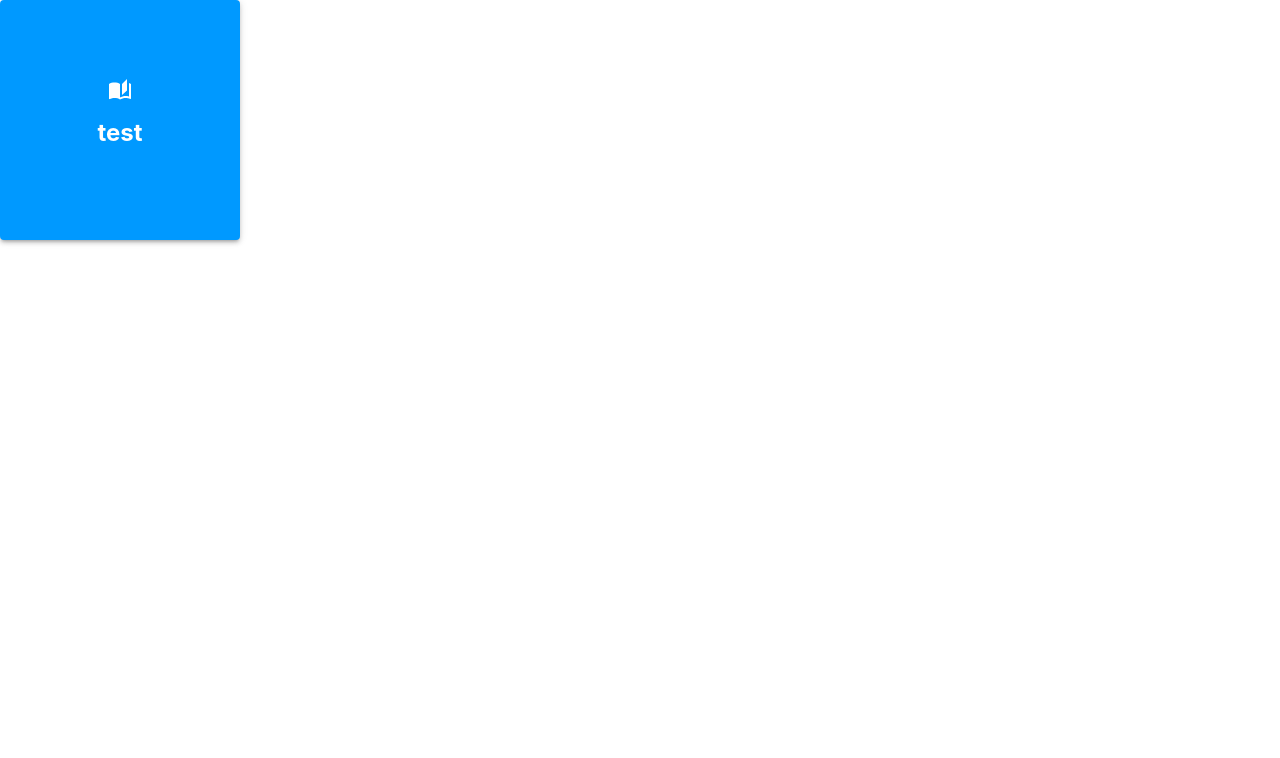
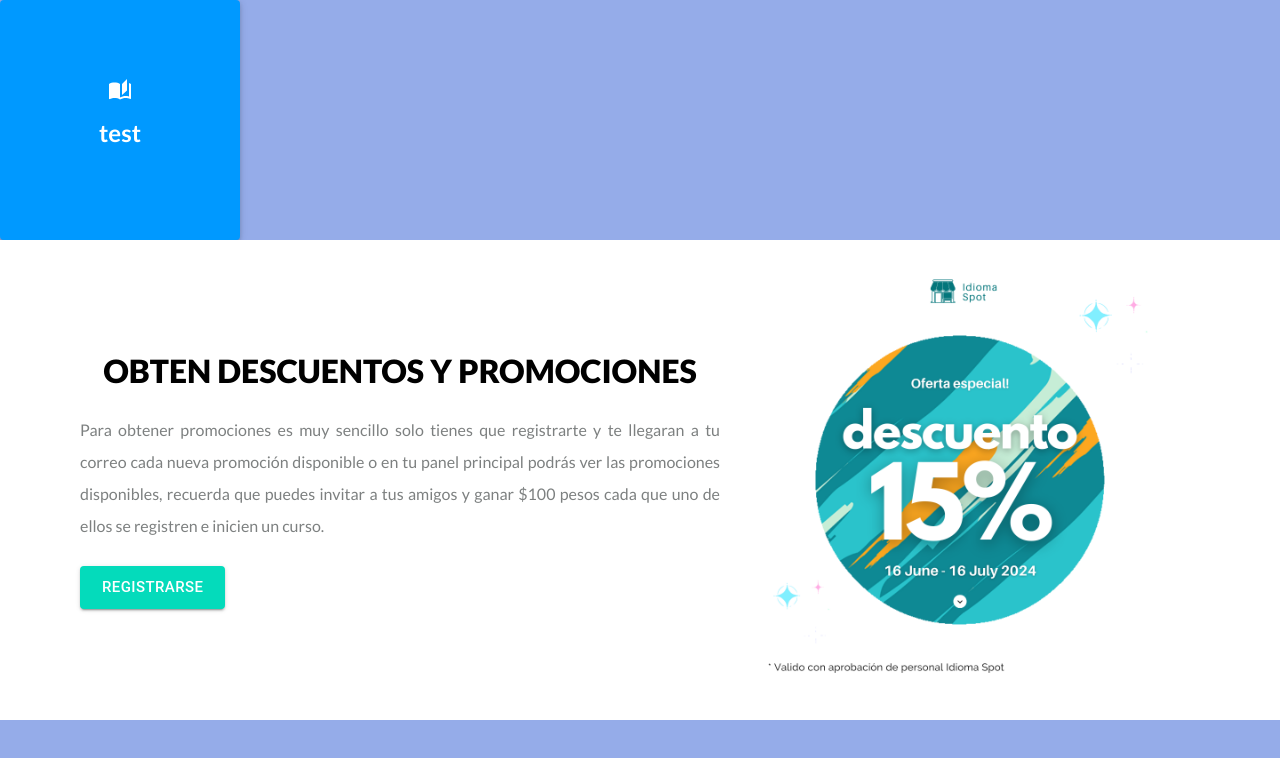
Before and after one commit to IdiomaSpot/idioma-spot-ui, a React (Create React App) app: page / in a window 1280 px wide. Shown: the top 758 px of the page. Built offline with nearby package versions, Linux system fonts and the light colour scheme.

Commit message:
IS-Promo section addition, color palette and font

```diff
--- a/src/App.js
+++ b/src/App.js
@@ -1,11 +1,12 @@
 import './App.scss';
-import { Difference } from './pages/Home';
+import { Difference, PromosSection } from './pages/Home';
 
 function App() {
   return (
     <div className='App'>
       {/*<header className='App-header'> </header> */}
       <Difference></Difference>
+      <PromosSection></PromosSection>
     </div>
   );
 }
--- a/src/App.scss
+++ b/src/App.scss
@@ -1,5 +1,10 @@
+@import './assets/styles/variables.scss';
+@import './assets/styles/fonts.scss';
 .App {
   text-align: center;
+  background-color: $light-pale-blue;
+  height: 100vh;
+  font-family: 'Lato';
 }
 
 .App-logo {
--- /dev/null
+++ b/src/assets/styles/fonts.scss
@@ -0,0 +1 @@
+@import url('https://fonts.googleapis.com/css2?family=Lato:ital,wght@0,100;0,300;0,400;0,700;0,900;1,100;1,300;1,400;1,700;1,900&display=swap');
--- /dev/null
+++ b/src/assets/styles/variables.scss
@@ -0,0 +1,10 @@
+$light-pale-blue: #95ace9;
+$pale-blue: #6a84bc;
+$dark-blue: #103c93;
+$light-pale-cyan: #dbf3f7;
+$flourescent-cyan: #04dbbb;
+$light-cyan: #63d3c9;
+$greeanest-cyan: #34c3ac;
+$cyan-cyan-dark: #30c4b4;
+$cyan-cyan-light: #29ccb4;
+$light-gray: #7d8080;
--- a/src/pages/Home/DifferencesSection/Difference.js
+++ b/src/pages/Home/Differences/Difference.js
@@ -1,14 +1,10 @@
 import React, { useState } from 'react';
+import PropTypes from 'prop-types';
 import './DifferencesSection.scss';
 import { Paper } from '@mui/material';
 import AutoStoriesIcon from '@mui/icons-material/AutoStories';
 
-const Difference = ({
-  id = 0,
-  title = 'test',
-  text = 'The Slide component also accepts container prop, which is a reference to a DOM node. If this prop is set, the Slide component will slide from the edge of that DOM node.',
-  changeColor = false,
-}) => {
+const Difference = ({ id, title, text, changeColor }) => {
   const [elevation, setElevation] = useState(3);
   const color = changeColor ? '#FF0062' : '#0099FF';
 
@@ -36,4 +32,18 @@ const Difference = ({
   );
 };
 
+Difference.propTypes = {
+  id: PropTypes.number,
+  title: PropTypes.string,
+  text: PropTypes.string,
+  changeColor: PropTypes.bool,
+  lable: PropTypes.string,
+};
+Difference.defaultProps = {
+  id: 0,
+  title: 'test',
+  text: 'The Slide component also accepts container prop, which is a reference to a DOM node. If this prop is set, the Slide component will slide from the edge of that DOM node.',
+  changeColor: false,
+};
+
 export default Difference;
--- /dev/null
+++ b/src/pages/Home/Promos/PromosSection.js
@@ -0,0 +1,38 @@
+import React from 'react';
+import PropTypes from 'prop-types';
+import './PromosSection.scss';
+import { Button } from '@mui/material';
+import imagePromoUrl from '../../../assets/images/promoImg2.png';
+
+const PromosSection = ({ title, text, imgUrl }) => {
+  return (
+    <div className='promos-section'>
+      <div className='promos-container'>
+        <div className='promos-tittle'>{title}</div>
+        <div className='promos-text space-between'>{text}</div>
+        <Button className='promos-button' size='large' variant='contained'>
+          REGISTRARSE
+        </Button>
+      </div>
+      <div className='promos-img-container'>
+        <img className='promos-img' src={imgUrl} alt='current promotion'></img>
+      </div>
+    </div>
+  );
+};
+
+PromosSection.propTypes = {
+  title: PropTypes.string,
+  text: PropTypes.string,
+  imgUrl: PropTypes.string,
+};
+PromosSection.defaultProps = {
+  title: 'OBTEN DESCUENTOS Y PROMOCIONES',
+  text:
+    'Para obtener promociones es muy sencillo solo tienes que registrarte y te llegaran a tu correo cada nueva promoción disponible o en tu panel' +
+    ' principal podrás ver las promociones disponibles, recuerda que puedes invitar a tus amigos y ganar $100 pesos cada que uno de ellos se registren' +
+    ' e inicien un curso.',
+  imgUrl: imagePromoUrl,
+};
+
+export default PromosSection;
--- /dev/null
+++ b/src/pages/Home/Promos/PromosSection.scss
@@ -0,0 +1,82 @@
+@import '../../../assets/styles/variables.scss';
+
+.promos-section {
+  width: 100%;
+  background-color: rgb(255, 255, 255);
+  display: flex;
+  .promos-container {
+    text-align: left;
+    align-content: center;
+    .promos-tittle {
+      font-size: xx-large;
+      font-weight: 900;
+    }
+    .promos-text {
+      color: $light-gray;
+      line-height: 2rem;
+    }
+    .promos-button {
+      background-color: $flourescent-cyan;
+    }
+  }
+  .promos-img-container {
+    max-width: 50%;
+    .promos-img {
+      width: 100%;
+      height: auto;
+    }
+  }
+  .space-between {
+    padding: 1.5rem 0;
+  }
+}
+// Big screens
+@media screen and (min-width: 980px) {
+  .promos-section {
+    height: 30rem;
+    .promos-container {
+      padding-left: 5rem;
+      max-width: 50%;
+      .promos-tittle {
+        text-align: center;
+      }
+      .promos-text {
+        text-align: justify;
+      }
+    }
+    .promos-img-container {
+      display: flex;
+    }
+  }
+}
+
+//tablets
+@media screen and (min-width: 760px) and (max-width: 980px) {
+  .promos-section {
+    height: 40vh;
+    .promos-container {
+      max-width: 100%;
+      padding: 7vw;
+      .promos-tittle,
+      .promos-text {
+        text-align: left;
+      }
+    }
+    .promos-img-container {
+      display: none;
+    }
+  }
+}
+//Mobile
+@media screen and (min-width: 350px) and (max-width: 760px) {
+  .promos-section {
+    height: 70vh;
+    .promos-container {
+      max-width: 100%;
+      padding: 7vw;
+    }
+    .promos-img-container {
+      display: none;
+    }
+  }
+}
--- a/src/pages/Home/index.js
+++ b/src/pages/Home/index.js
@@ -1,3 +1,4 @@
-import Difference from './DifferencesSection/Difference';
+import Difference from './Differences/Difference';
+import PromosSection from './Promos/PromosSection';
 
-export { Difference };
+export { Difference, PromosSection };
```
Also changed, not shown: src/assets/images/promoImg.png (added), src/assets/images/promoImg2.png (added), src/pages/Home/Differences/DifferencesSection.scss (renamed from src/pages/Home/DifferencesSection/DifferencesSection.scss).
